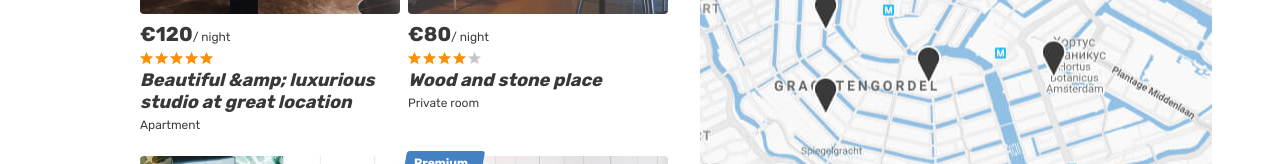
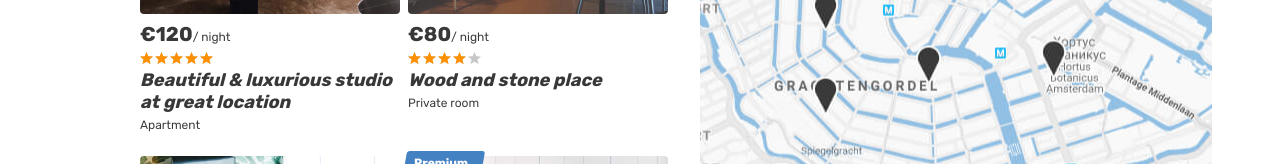
Before and after one commit to htmlacademy-react/1900265-six-cities-simple-11, a React (Create React App) app in the folder project/: page / in a window 1280 px wide. Shown: the part 504-668 px from the top of the page. Built offline with nearby package versions, Linux system fonts and the light colour scheme.

Commit message:
Обратная сторона реальности

```diff
--- a/project/src/components/app/app.tsx
+++ b/project/src/components/app/app.tsx
@@ -2,7 +2,7 @@ import { BrowserRouter, Route, Routes } from 'react-router-dom';
 import { AppRoute } from '../../const/const';
 import MainPage from '../../pages/main-page/main-page';
 import LoginPage from '../../pages/login/login-page';
-import OffersPage from '../../pages/offers-page/offers-page';
+import OffersPage from '../../pages/offer-page/offer-page';
 import NotFound from '../not-found404/not-found404';
 import {Offers} from '../../types/offer';
 
--- a/project/src/mocks/offers.ts
+++ b/project/src/mocks/offers.ts
@@ -7,7 +7,7 @@ export const offers: Offers = [
     image: {
       src: 'img/apartment-01.jpg'
     },
-    propertyName: 'Beautiful &amp; luxurious studio at great location',
+    propertyName: 'Beautiful & luxurious studio at great location',
     ratingStars: 4.8,
     propertyType: 'Apartment',
     cost: 120,
--- a/project/src/pages/offers-page/offers-page.tsx
+++ b/project/src/pages/offer-page/offer-page.tsx
@@ -1,15 +1,15 @@
-import { Link, useParams} from 'react-router-dom';
+import {useParams} from 'react-router-dom';
 import Header from '../../components/header/header';
 import ReviewForm from '../../components/review-form/review-form';
 import {Offers} from '../../types/offer';
 
-type OffersPageProps = {
+type OfferPageProps = {
   offers: Offers;
 }
 
 const PERCENT_MULTIPLIER = 20;
 
-function OffersPage({offers}: OffersPageProps): JSX.Element {
+function OfferPage({offers}: OfferPageProps): JSX.Element {
 
   const params = useParams();
   const offerId:number = parseInt(params.id || '', 10);
@@ -194,8 +194,7 @@ function OffersPage({offers}: OffersPageProps): JSX.Element {
                     </div>
                   </div>
                   <h2 className="place-card__name">
-                    {/* <a href="/">Wood and stone place</a> */}
-                    <Link to="/offer/:id">Wood and stone place</Link>
+                    <a href="/">Wood and stone place</a>
                   </h2>
                   <p className="place-card__type">Private room</p>
                 </div>
@@ -263,4 +262,4 @@ function OffersPage({offers}: OffersPageProps): JSX.Element {
   );
 }
 
-export default OffersPage;
+export default OfferPage;
```
